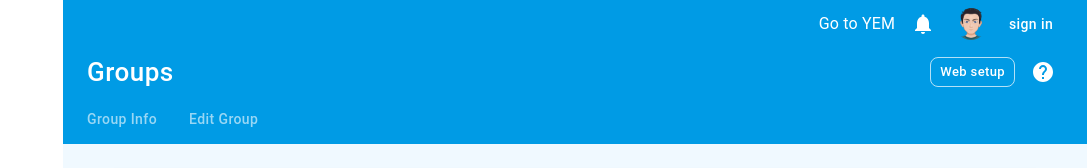
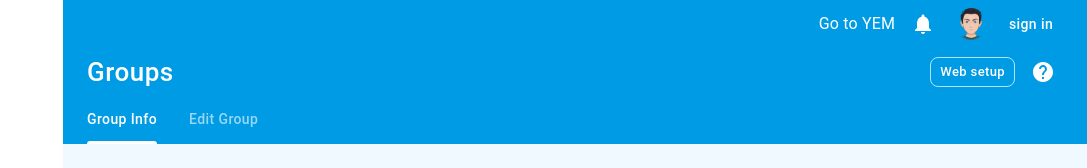
Before and after one commit to untilhamza/gochul, a Next.js app: page /leader/group in a window 1280 px wide. Shown: the top 168 px of the page, without its empty margins (193-1280 px from the left). Built offline with nearby package versions, Linux system fonts and the light colour scheme; no server answers.

Commit message:
remove slash from match pathname

```diff
--- a/src/components/PageHeader.tsx
+++ b/src/components/PageHeader.tsx
@@ -76,8 +76,7 @@ export default PageHeader;
 
 const PageTabs: React.FC<{ tabs: PageTab[] }> = ({ tabs }) => {
   const router = useRouter();
-  const pathname = usePathname()?.split("/")[1];
-  console.log("pathname", pathname);
+  const pathname = usePathname()?.slice(1);
   return tabs && tabs.length ? (
     <Tabs
       value={pathname}
```
